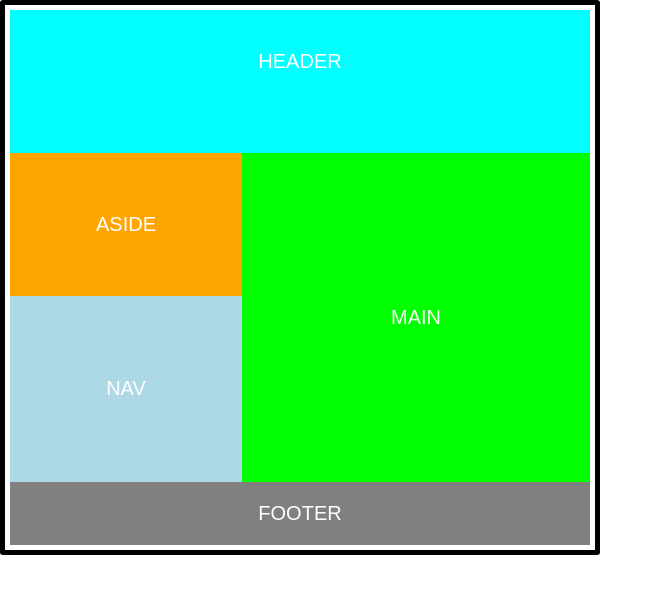
After one commit to Protengstar/Tugas-PKL2, a PHP site: page /grid.html in a window 1280 px wide. The commit adds this page. Shown: the top 594 px of the page, without its empty margins (0-663 px from the left). Run offline with PHP 8.4, Linux system fonts and the light colour scheme.

Commit message:
CSS Grid

```diff
--- /dev/null
+++ b/grid.html
@@ -0,0 +1,20 @@
+<!DOCTYPE html>
+<html lang="en">
+<head>
+  <meta charset="UTF-8">
+  <meta name="viewport" content="width=device-width, initial-scale=1.0">
+  <link rel="stylesheet" href="style.css">
+  <title>CSS Grid</title>
+</head>
+<body>
+
+  <div class="container">
+    <header>HEADER</header>
+    <aside>ASIDE</aside>
+    <nav>NAV</nav>
+    <main>MAIN</main>
+    <footer>FOOTER</footer>
+  </div>
+
+</body>
+</html>
--- a/script.js
+++ /dev/null
@@ -1,6 +0,0 @@
-const menuToggle = document.querySelector('.menu-toggle input');
-const nav = document.querySelector('nav ul');
-
-menuToggle.addEventListener('click', function() {
-    nav.classList.toggle('slide');
-});
--- a/style.css
+++ b/style.css
@@ -1,139 +1,61 @@
-* {
+body, html {
   margin: 0;
   padding: 0;
+  font-size: 20px;
+  font-family: Arial, Helvetica, sans-serif;
+  color: white;
+  text-transform: uppercase;
+  text-align: center;
 }
-
-body {
-  font-family: 'Rubik Glitch Pop', sans-serif;
-  overflow: hidden;
+.container {
+  padding: 5px;
+  width: 600px;
+  height: 50px auto;
+  border: 5px solid black;
+  box-sizing: border-box;
+  border-radius: 3px;
+  display: grid;
+  grid-template-areas: "header header" "aside main" "nav main" "footer footer";
+  grid-template-columns: 1fr 1.5fr;
+  grid-template-rows: 1fr 1fr 1.3fr;
 }
-
-
-/* NAVBAR */
+header {
+  grid-area: header;
+  background-color: aqua;
+  padding: 40px 0;
+}
+aside{
+  grid-area: aside;
+  background-color: orange;
+  padding: 60px 0;
+  display: flex;
+  justify-content: center;
+  align-items: center;
+}
 nav {
+  grid-area: nav;
+  background-color: lightblue;
+  padding: 20px 0;
   display: flex;
-  background-color: aqua;
-  justify-content: space-around;
-  padding: 15px 0;
-  color: rgb(0, 70, 70);
+  justify-content: center;
+  align-items: center;
 }
-nav .logo {
-  font-family: 'Rubik Glitch Pop', system-ui;
-  letter-spacing: 1px;
-  font-size: 30px;
+main {
+  grid-area: main;
+  background-color:lime;
+  width: 100%;
+  float: right;
+  box-sizing: border-box;
+  padding: 91px;
+  display: flex;
+  justify-content: center;
+  align-items: center;
 }
-nav ul {
+footer {
+  grid-area: footer;
+  background-color: grey;
+  padding: 20px 0;
   display: flex;
-  list-style: none;
-  margin-top: 6px;
-  width: 40%;
-  justify-content: space-between;
+  justify-content: center;
+  align-items: center;
 }
-nav ul li a {
-  color: rgb(0, 70, 70);
-  font-weight: bold;
-  text-decoration: none;
-  font-size: 0.8em;
-  font-family: 'Poor Story', system-ui;
-  transition: 0.5s ease-out;
-}
-nav ul li a:hover {
-  color: black;
-  background-color: orange;
-  padding: 2px 5px;
-  border-radius: 3px;
-  transition: 0.5s ease-in;
-}
-
-
-
-
-
-/* MENU HAMBURGER */
-.menu-toggle {
-  display: none;
-  flex-direction: column;
-  height: 20px;
-  margin-top: 6px;
-  justify-content: space-between;
-  position: relative;
-}
-.menu-toggle input {
-  position: absolute;
-  width: 40px;
-  height: 28px;
-  top: -4px;
-  left: -6px;
-  opacity: 0;
-  cursor: pointer;
-  z-index: 2;
-}
-.menu-toggle span {
-  display: block;
-  width: 28px;
-  height: 3px;
-  background-color: rgb(0, 70, 70);
-  border-radius: 4px;
-  transition: all 0.4s;
-}
-
-
-
-
-
-
-/* ANIMASI HAMBURGER */
-.menu-toggle span:nth-child(2) {
-  transform-origin: 0 0;
-}
-.menu-toggle span:nth-child(4) {
-  transform-origin: 0 100%;
-}
-.menu-toggle input:checked ~ span:nth-child(2) {
-  transform: rotate(45deg) translate(-1px, -1px);
-}
-.menu-toggle input:checked ~ span:nth-child(4) {
-  transform: rotate(-45deg)translate(-1px, 0);
-}
-.menu-toggle input:checked ~ span:nth-child(3) {
-  transform: scale(0);
-}
-
-
-
-
-/* RESPONSIVE BREAKPOINT */
-
-/* UKURAN TABLET */
-@media screen and (max-width: 768px) {
-  nav ul {
-    width: 50%;
-  }
-}
-
-/* UKURAN MOBILE/HP */
-@media screen and (max-width: 576px) {
-  .menu-toggle {
-    display: flex;
-  }
-  nav ul {
-    position: absolute;
-    right: 0;
-    top: 0;
-    width: 40%;
-    height: 100vh;
-    flex-direction: column;
-    align-items: center;
-    justify-content: space-evenly;
-    background-color: aqua;
-    z-index: -1;
-    transform: translateX(100%);
-    transition: all 1s;
-    opacity: 0;
-  }
-  nav ul.slide {
-    opacity: 1;
-    transform: translateX(0);
-
-  }
-}
```
Also changed, not shown: halaman1.html (deleted, +0 -37 lines).
